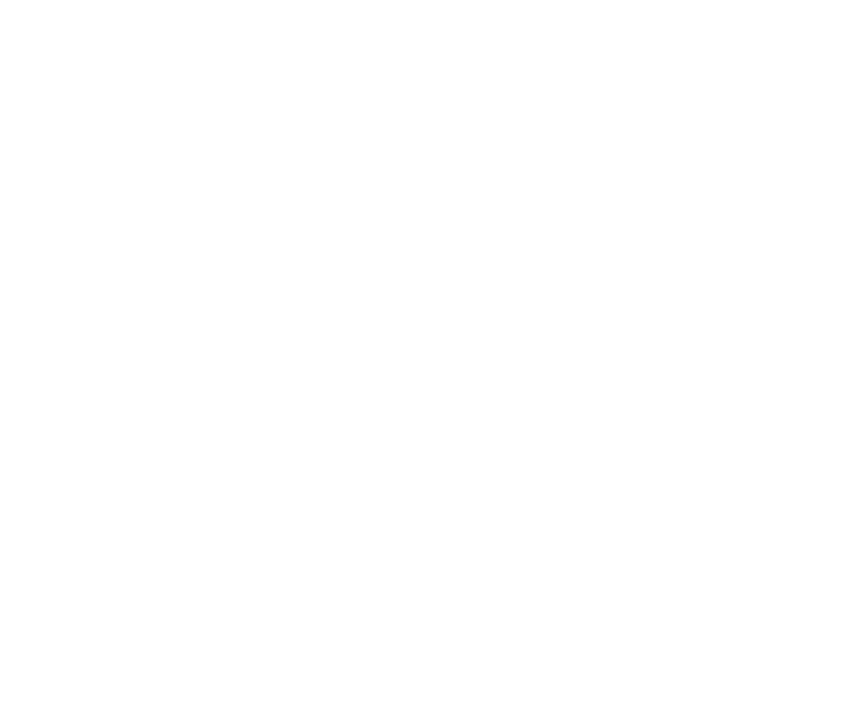
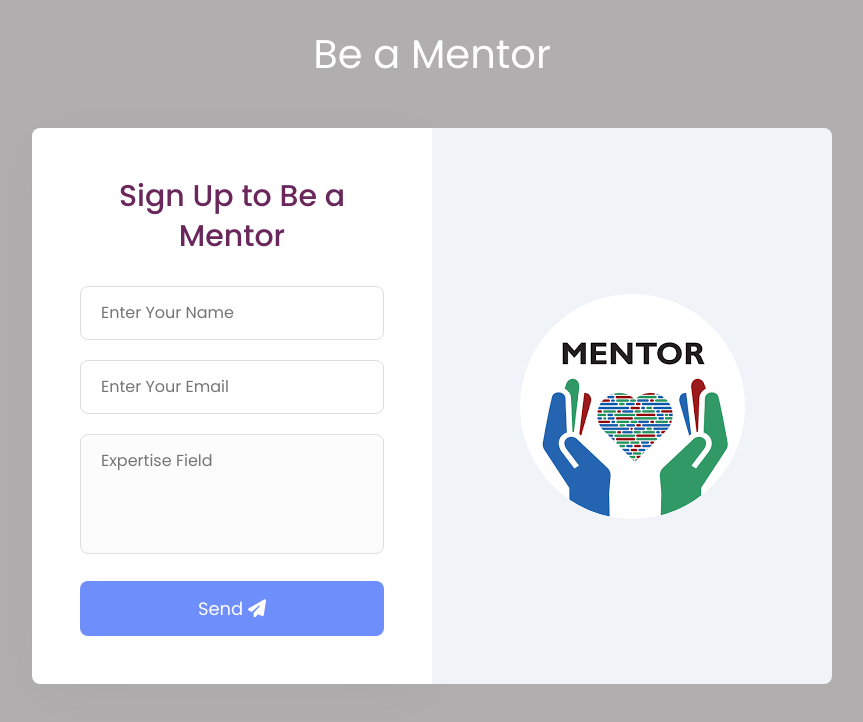
Before and after one commit to cfgmumbai24/Team-8, a React (Create React App) app in the folder margshala/: page /mentor in a window 1280 px wide. Before the commit this address had no page. Shown: the top 722 px of the page, without its empty margins (208-1071 px from the left). Built offline with nearby package versions, Linux system fonts and the light colour scheme.

Commit message:
Landing Page, Contact Us, Mentor completed

```diff
--- a/margshala/src/App.js
+++ b/margshala/src/App.js
@@ -2,7 +2,6 @@
 import './App.css';
 import '@fortawesome/fontawesome-free/css/all.min.css';
 import PageRoutes from './components/ReactRoutes/PageRoutes.jsx';
-import ContactUs from './components/ContactUs/Contact.jsx';
 
 function App() {
   return (
--- a/margshala/src/components/Footer/Footer.jsx
+++ b/margshala/src/components/Footer/Footer.jsx
@@ -29,8 +29,8 @@
 
               <div className="col-md-4 col-lg-3 col-xl-3 mx-auto mt-3">
                 <h6 className="text-uppercase mb-4 font-weight-bold">Contact</h6>
-                <p><i className="fas fa-home mr-3"></i> Mumbai, India</p>
-                <p><i className="fas fa-envelope mr-3"></i> info@gmail.com</p>
+                <p><i className="fas fa-home mr-3"></i> Delhi, India</p>
+                <p><i className="fas fa-envelope mr-3"></i>info@gmail.com</p>
                 <p><i className="fas fa-phone mr-3"></i> + 01 234 567 88</p>
                 <p><i className="fas fa-print mr-3"></i> + 01 234 567 89</p>
               </div>
--- a/margshala/src/components/Header/Header.jsx
+++ b/margshala/src/components/Header/Header.jsx
@@ -31,7 +31,7 @@
             <Link className="nav-link" to="/programs">Programs</Link>
           </li>
           <li className="nav-item">
-            <Link className="nav-link" to="/be-a-mentor">Be A Mentor</Link>
+            <Link className="nav-link" to="/mentor">Be A Mentor</Link>
           </li>
           <li className="nav-item">
             <a className="nav-link" href="/contact" rel="noopener noreferrer">Contact Us</a>
--- /dev/null
+++ b/margshala/src/components/Mentor/Mentor.css
@@ -0,0 +1,135 @@
+@import url('https://fonts.googleapis.com/css2?family=Poppins:wght@300;400;500;600;700;800;900&display=swap');
+
+* {
+    padding: 0;
+    margin: 0;
+    box-sizing: border-box;
+    font-family: 'Poppins', sans-serif;
+}
+
+/* body {
+    background: linear-gradient(135deg, #3c3c3c, #a777e3);
+    display: flex;
+    justify-content: center;
+    align-items: center;
+    height: 100vh;
+    margin: 0;
+} */
+
+.mentor-form {
+    position: relative;
+    min-height: 100vh;
+    z-index: 0;
+    background: #b0aeaf;
+    padding: 30px;
+    display: grid;
+    grid-template-rows: 1fr auto 1fr;
+    align-items: center;
+    justify-content: center;
+}
+
+.mentor-container {
+    max-width: 800px;
+    margin: 0 auto;
+}
+
+.mentor-form h1 {
+    text-align: center;
+    font-size: 2.5rem;
+    font-weight: 400;
+    color: #fff;
+    margin-bottom: 20px;
+}
+
+.mentor-main {
+    display: flex;
+    margin: 30px 0;
+}
+
+.mentor-content {
+    flex-basis: 50%;
+    padding: 3em 3em;
+    background: #fff;
+    box-shadow: 2px 9px 49px -17px rgba(93, 92, 93, 0.1);
+    border-top-left-radius: 8px;
+    border-bottom-left-radius: 8px;
+}
+
+.mentor-img {
+    flex-basis: 50%;
+    background: #f0f4f8;
+    padding: 40px;
+    border-top-right-radius: 8px;
+    border-bottom-right-radius: 8px;
+    display: grid;
+    align-items: center;
+}
+
+.mentor-img img {
+    max-width: 100%;
+    margin-left: 15%;
+    border-radius: 50%;
+}
+
+.mentor-form h2 {
+    line-height: 40px;
+    margin-bottom: 20px;
+    font-size: 30px;
+    font-weight: 500;
+    color: #69275c;
+    text-align: center;
+}
+
+input,
+textarea {
+    width: 100%;
+    padding: 14px 20px;
+    margin: 10px 0;
+    border: 1px solid #ddd;
+    border-radius: 8px;
+    font-size: 16px;
+    transition: all 0.3s ease;
+}
+
+input:focus,
+textarea:focus {
+    border-color: #6e8efb;
+    box-shadow: 0 0 8px rgba(110, 142, 251, 0.2);
+    outline: none;
+}
+
+textarea {
+    resize: none;
+    height: 120px;
+}
+
+.mentor-btn {
+    width: 100%;
+    padding: 14px;
+    background: #6e8efb;
+    color: #fff;
+    border: none;
+    border-radius: 8px;
+    font-size: 18px;
+    cursor: pointer;
+    margin-top: 10px;
+    transition: background 0.3s ease;
+}
+
+.mentor-btn:hover {
+    background: #556cd6;
+}
+
+@media(max-width: 736px) {
+    .mentor-main {
+        flex-direction: column;
+    }
+    .mentor-content {
+        order: 1;
+        border-radius: 8px;
+    }
+    .mentor-img {
+        order: 2;
+        border-radius: 8px;
+    }
+}
--- /dev/null
+++ b/margshala/src/components/Mentor/Mentor.jsx
@@ -0,0 +1,32 @@
+import React from 'react';
+import './Mentor.css';
+import photo from '../../Image/mentor.png';
+
+
+function Mentor() {
+  return (
+    <div className="mentor-form">
+      <h1>Be a Mentor</h1>
+      <div className="mentor-container">
+        <div className="mentor-main">
+          <div className="mentor-content">
+            <h2>Sign Up to Be a Mentor</h2>
+            <form action="#" method="post">
+              <input type="text" name="name" placeholder="Enter Your Name" required />
+              <input type="email" name="email" placeholder="Enter Your Email" required />
+              <textarea name="message" placeholder="Expertise Field" required></textarea>
+              <button type="submit" className="mentor-btn">
+                Send <i className="fas fa-paper-plane"></i>
+              </button>
+            </form>
+          </div>
+          <div className="mentor-img">
+            <img src={photo} alt="Mentor" />
+          </div>
+        </div>
+      </div>
+    </div>
+  );
+}
+
+export default Mentor;
--- a/margshala/src/components/ReactRoutes/PageRoutes.jsx
+++ b/margshala/src/components/ReactRoutes/PageRoutes.jsx
@@ -2,17 +2,19 @@
 import { BrowserRouter as Router, Routes, Route } from "react-router-dom";
 import Header from "../../components/Header/Header.jsx";
 import Contact from "../ContactUs/Contact.jsx";
+import Mentor from "../Mentor/Mentor.jsx";
+
 
 function PageRoutes() {
   return (
     <Router>
       <Routes>
         <Route path="/" element={<Header />} />
-        <Route path="/contact"  element={<Contact />} />
+        <Route path="/contact" element={<Contact />} />
+        <Route path="/mentor" element={<Mentor />} />
       </Routes>
     </Router>
   );
 }
 
-
 export default PageRoutes;
```
Also changed, not shown: margshala/src/Image/mentor.png (added).
